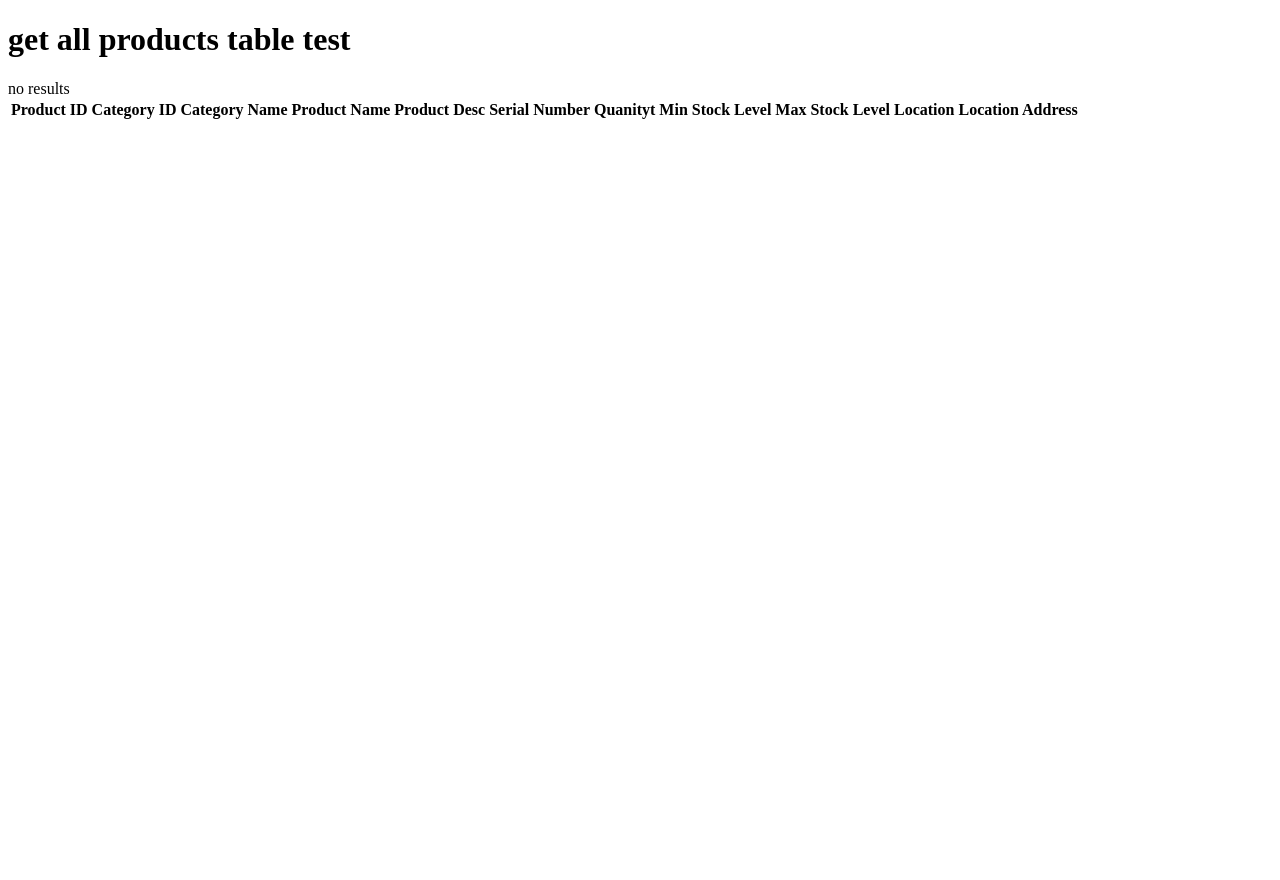
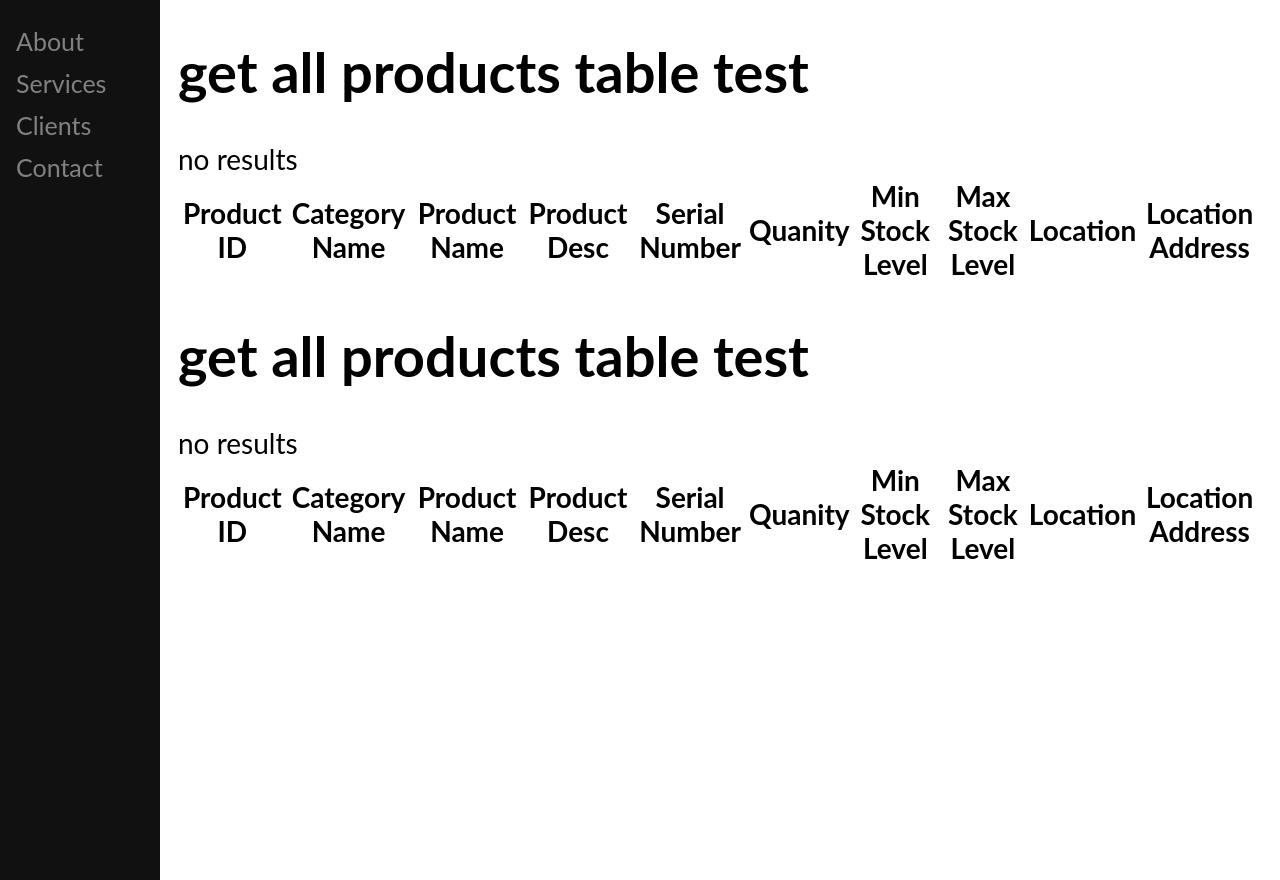
Before and after one commit to harryseansmith99/final-year-project, a PHP site: page /products.php in a window 1280 px wide. Run offline with PHP 8.4, Linux system fonts and the light colour scheme; lists and menus that the app fills with data are empty.

Commit message:
added a basic sidebar, testing it out, shows products

```diff
--- /dev/null
+++ b/assets/style.css
@@ -0,0 +1,37 @@
+/* borrowed from https://www.w3schools.com/howto/tryit.asp?filename=tryhow_css_sidenav_fixed */
+
+
+.sidenav {
+    height: 100%;
+    width: 160px;
+    position: fixed;
+    z-index: 1;
+    top: 0;assets/css/styles.css
+    left: 0;
+    background-color: #111;
+    overflow-x: hidden;
+    padding-top: 20px;
+}
+
+.sidenav a {
+    padding: 6px 8px 6px 16px;
+    text-decoration: none;
+    font-size: 25px;
+    color: #818181;
+    display: block;
+}
+
+.sidenav a:hover {
+    color: #f1f1f1;
+}
+
+.main {
+    margin-left: 160px; /* Same as the width of the sidenav */
+    font-size: 28px; /* Increased text to enable scrolling */
+    padding: 0px 10px;
+}
+
+@media screen and (max-height: 450px) {
+    .sidenav {padding-top: 15px;}
+    .sidenav a {font-size: 18px;}
+  }
--- a/includes/connectionSettings.php
+++ b/includes/connectionSettings.php
@@ -5,9 +5,4 @@ $dbUser = "root";
 $dbPassword = "";
 $dbName = "inventory_management_db";
 
-$conn = mysqli_connect($server, $dbUser, $dbPassword, $dbName);
-
-// if failure to connect to the database for some reason
-if ($conn->connect_error) {
-    die("Connection failed: " . $conn->connect_error);
-}
+$conn = mysqli_connect($server, $dbUser, $dbPassword, $dbName) or die("Connection error");
--- /dev/null
+++ b/includes/sidebar.php
@@ -0,0 +1,113 @@
+
+
+
+<!DOCTYPE html>
+<html>
+<head>
+<meta charset="UTF-8">
+    <meta name="viewport" content="width=device-width, initial-scale=1.0">
+    <title>sidebar</title>
+    <link rel="stylesheet" href="assets/style.css">
+<style>
+body {
+  font-family: "Lato", sans-serif;
+}
+
+.sidenav {
+  height: 100%;
+  width: 160px;
+  position: fixed;
+  z-index: 1;
+  top: 0;
+  left: 0;
+  background-color: #111;
+  overflow-x: hidden;
+  padding-top: 20px;
+}
+
+.sidenav a {
+  padding: 6px 8px 6px 16px;
+  text-decoration: none;
+  font-size: 25px;
+  color: #818181;
+  display: block;
+}
+
+.sidenav a:hover {
+  color: #f1f1f1;
+}
+
+.main {
+  margin-left: 160px; /* Same as the width of the sidenav */
+  font-size: 28px; /* Increased text to enable scrolling */
+  padding: 0px 10px;
+}
+
+@media screen and (max-height: 450px) {
+  .sidenav {padding-top: 15px;}
+  .sidenav a {font-size: 18px;}
+}
+</style>
+</head>
+
+<body>
+
+<div class="sidenav">
+  <a href="#about">About</a>
+  <a href="#services">Services</a>
+  <a href="#clients">Clients</a>
+  <a href="#contact">Contact</a>
+</div>
+
+<!-- trying to get main stuff on page next to sidebar -->
+<div class="main">
+<h1>get all products table test</h1>
+
+
+<table>
+    <tr>
+        <th>Product ID</th>
+        <th>Category Name</th>
+        <th>Product Name</th>
+        <th>Product Desc</th>
+        <th>Serial Number</th>
+        <th>Quanity</th>
+        <th>Min Stock Level</th>
+        <th>Max Stock Level</th>
+        <th>Location</th>
+        <th>Location Address</th>
+    </tr>
+
+<?php
+
+// connection settings
+// sidebar is in same folder
+include "connectionSettings.php";
+
+$sql = "CALL proc_getAllProducts()";
+
+$result = mysqli_query($conn, $sql);
+
+// show results from procedure in a table
+if ($result->num_rows > 0) {
+    while ($row = mysqli_fetch_assoc($result)) {
+        echo "<tr><td>" . $row["Product ID"] . "</td><td>"
+        . $row["categoryName"] . "</td><td>" . $row["productName"] . "</td><td>" .
+        $row["productDescription"] . "</td><td>" . $row["productSerialNumber"] .
+        "</td><td>" . $row["quantity"] . "</td><td>" . $row["minimumStockLevel"] .
+        "</td><td>" . $row["maximumStockLevel"] . "</td><td>" . $row["locationName"] .
+        "</td><td>" . $row["locationAddress"] . "</td></tr>";
+    }
+    echo "</table>";
+}
+else {
+    echo "no results";
+}
+
+$conn->close();
+?>
+</table>
+</div>
+
+</body>
+</html>
--- a/products.php
+++ b/products.php
@@ -4,20 +4,27 @@
     <meta charset="UTF-8">
     <meta name="viewport" content="width=device-width, initial-scale=1.0">
     <title>Products</title>
+    <link rel="stylesheet" href="assets/style.css">
 </head>
 <body>
 
+    <?php
+    include "includes/sidebar.php";
+    ?>
+
+    <div class="main">
+
     <h1>get all products table test</h1>
+
 
     <table>
         <tr>
             <th>Product ID</th>
-            <th>Category ID</th>
             <th>Category Name</th>
             <th>Product Name</th>
             <th>Product Desc</th>
             <th>Serial Number</th>
-            <th>Quanityt</th>
+            <th>Quanity</th>
             <th>Min Stock Level</th>
             <th>Max Stock Level</th>
             <th>Location</th>
@@ -27,9 +34,7 @@
     <?php
 
     // connection settings
-
-    include("includes/connectionSettings.php");
-
+    include "includes/connectionSettings.php";
 
     $sql = "CALL proc_getAllProducts()";
 
@@ -38,7 +43,7 @@
     // show results from procedure in a table
     if ($result->num_rows > 0) {
         while ($row = mysqli_fetch_assoc($result)) {
-            echo "<tr><td>" . $row["Product ID"] . "</td><td>" . $row["categoryID_fk"] . "</td><td>"
+            echo "<tr><td>" . $row["Product ID"] . "</td><td>"
             . $row["categoryName"] . "</td><td>" . $row["productName"] . "</td><td>" .
             $row["productDescription"] . "</td><td>" . $row["productSerialNumber"] .
             "</td><td>" . $row["quantity"] . "</td><td>" . $row["minimumStockLevel"] .
@@ -55,5 +60,6 @@
     ?>
     </table>
 
+</div>
 </body>
 </html>
```
